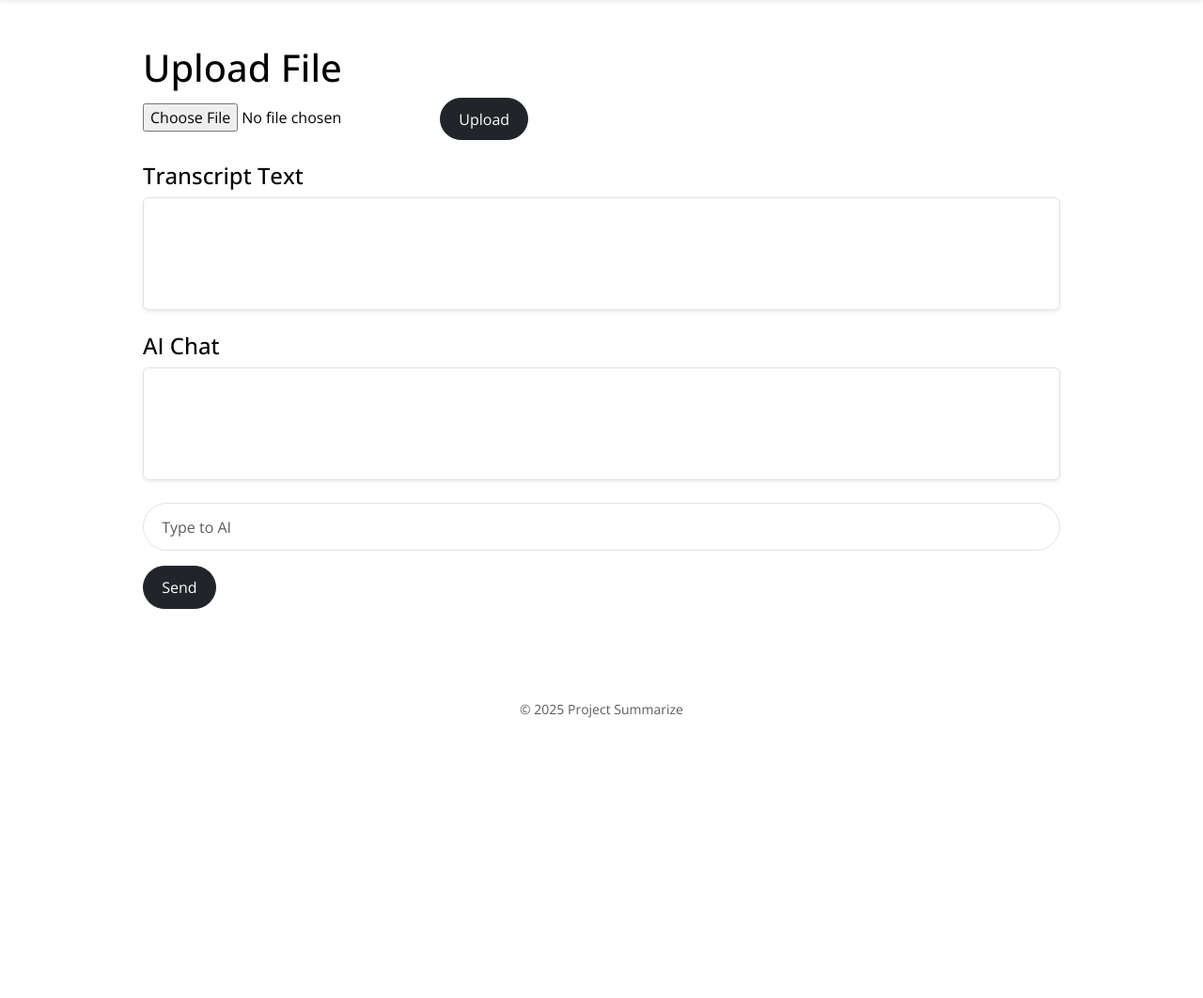
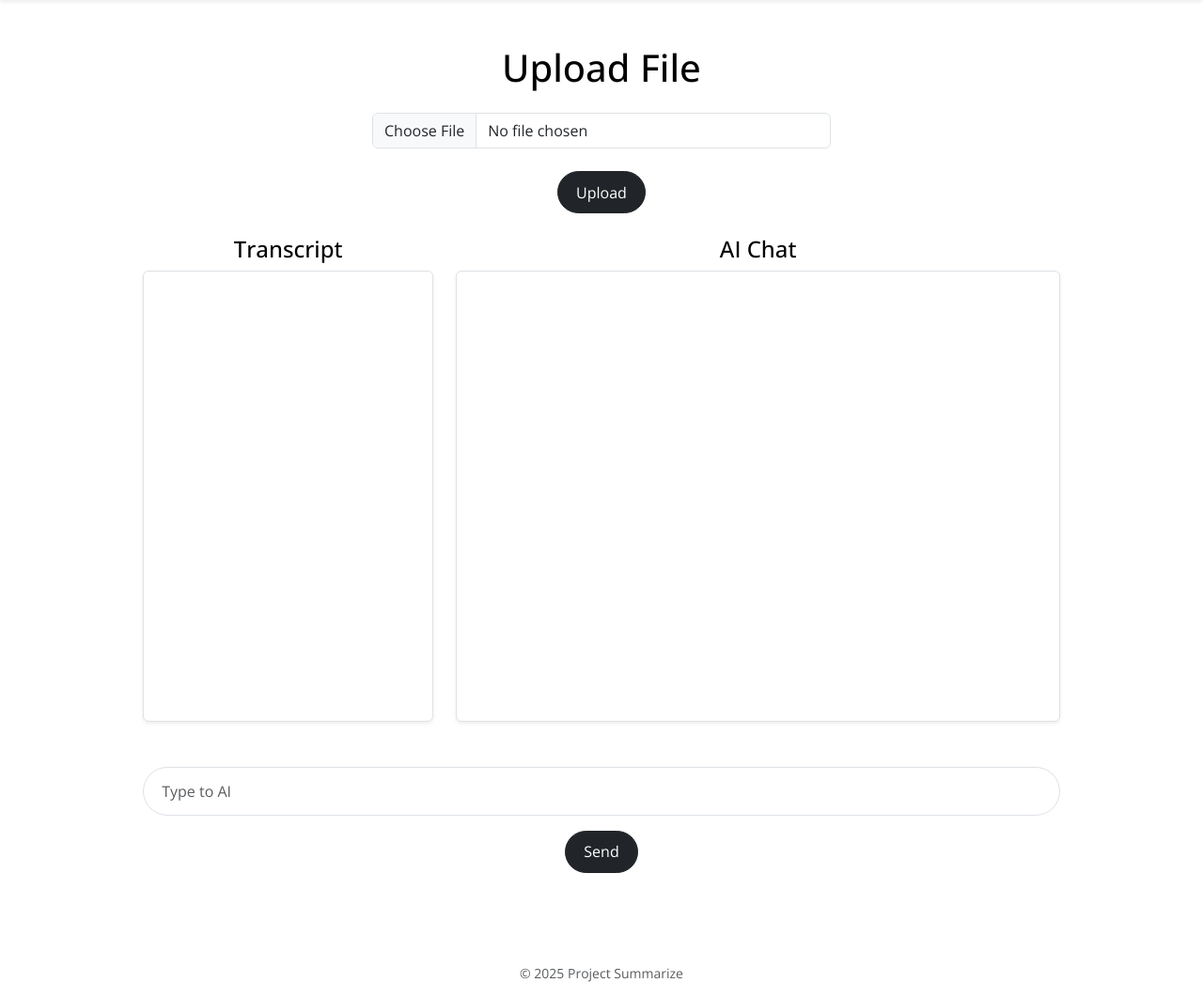
Before and after one commit to Keruli20/project-summarize, a Flask app: page / in a window 1280 px wide. Shown: the part 56-1118 px from the top of the page at 94% size. Before the commit the page ends 820 px from the top, so only its background shows below. Run offline with Flask 3, Linux system fonts and the light colour scheme; some libraries are stand-ins or nearby versions.

Commit message:
Finished up type to AI input field expanding when user types it

```diff
--- a/app.py
+++ b/app.py
@@ -50,6 +50,7 @@ def upload_audio():
     # Internal testing
     print("🔢 Previous id:", previous_id)
 
+    # TODO: Work on instructions prompt
    # Transcript Prompt
     transcript_prompt = """
 You are an expert summarizer for videos, lectures, long-form speech, and audio recordings.
@@ -105,7 +106,7 @@ Rules:
     # Internal testing
     print("🤖 AI Response:", response.output_text)
 
-    session["summary"] = response.output_text
+    session["transcript"] = transcript.text
 
     session["previous_response_id"] = None
 
@@ -136,7 +137,7 @@ The user may ask questions about the uploaded transcript, or may ask unrelated q
 Use the summary below as helpful context when needed, but do NOT summarize anything unless the user explicitly asks.
 
 --- SUMMARY CONTEXT ---
-{session.get('summary', 'No summary available yet.')}
+{session.get('transcript', 'No transcript available yet.')}
 --- END SUMMARY ---
 
 Your behavior:
@@ -160,7 +161,7 @@ Your behavior:
     # Internal testing
     print("🤖 AI Response:", response.output_text)
 
-    session["previous_response_id"] = None
+    session["previous_response_id"] = response.id
 
     # Return information to frontend
     return jsonify({
--- a/static/index.js
+++ b/static/index.js
@@ -185,4 +185,25 @@ document.addEventListener("DOMContentLoaded", () => {
         // Render AI response
         renderChat(false, data.ai_response)
     });
+
+    aiInput.addEventListener("input", () => {
+        aiInput.style.height = "auto";
+
+        const maxHeight = 120;
+        const height = aiInput.scrollHeight;
+
+        if (height < maxHeight) {
+            aiInput.style.height = height + "px";
+            aiInput.style.overflowY = "hidden";
+        } else {
+            aiInput.style.height = maxHeight + "px";
+            aiInput.style.overflowY = "auto";
+        }
+
+        if (height <= 50) {
+            aiInput.style.borderRadius = "9999px";
+        } else {
+            aiInput.style.borderRadius = "24px";
+        }
+    });
 });
--- a/static/styles.css
+++ b/static/styles.css
@@ -19,7 +19,7 @@ main.container {
 .chat-box {
     background: white;
     padding: 1.2rem;
-    min-height: 120px;
+    min-height: 480px;
 }
 
 /* All buttons on the page */
@@ -41,6 +41,9 @@ main.container {
 
 /* AI Input */
 #ai-input {
+    resize: none;
+    overflow-y: auto;
     padding: 0.8rem 1.2rem;
     border-radius: 9999px;
+    max-height: 150px;
 }
--- a/templates/index.html
+++ b/templates/index.html
@@ -5,11 +5,13 @@
 {% block main %}
 
 <!-- Upload File Section -->
-<h1>Upload File</h1>
-<form id="upload-file" class="mb-4" enctype="multipart/form-data">
-    <input id="file-input" type="file" name="file" accept="audio/*, video/*">
-    <button class="btn btn-dark" type="submit">Upload</button>
-</form>
+<div class="text-center w-50 mx-auto">
+    <h1>Upload File</h1>
+    <form id="upload-file" class="mb-4 mt-4" enctype="multipart/form-data">
+        <input id="file-input" class="form-control mb-4" type="file" name="file" accept="audio/*, video/*">
+        <button class="btn btn-dark" type="submit">Upload</button>
+    </form>
+</div>
 
 <!-- Loading Spinner -->
 <div id="spinner" class="text-center" style="display: none;">
@@ -20,19 +22,25 @@
 </div>
 
 <!-- TODO: Add copy svg to the bottom right of the box for easy copy -->
-<!-- Transcript Box Section -->
-<h4>Transcript Text</h4>
-<div id="transcript-box" class="chat-box border rounded mb-4 shadow-sm"></div>
+<div class="row">
+    <!-- Transcript Box -->
+    <div class="col-md-4">
+        <h4 class="text-center">Transcript</h4>
+        <div id="transcript-box" class="chat-box border rounded mb-4 shadow-sm"></div>
+    </div>
 
-<!-- AI Chat Section -->
-<h4>AI Chat</h4>
-<div id="chat-box" class="chat-box border rounded mb-4 shadow-sm"></div>
+    <!-- AI Chatbox -->
+    <div class="col-md-8">
+        <h4 class="text-center">AI Chat</h4>
+        <div id="chat-box" class="chat-box border rounded mb-4 shadow-sm"></div>
+    </div>
+</div>
 
-<!-- TODO: Ensure that type to AI input can resize to fit user input -->
-<!-- Chatbox -->
-<div class="mt-4">
+<!-- User Input -->
+<div class="mt-4 text-center">
     <form id="ai-form">
-        <input id="ai-input" class="form-control" name="name" placeholder="Type to AI" type="text" required>
+        <textarea id="ai-input" class="form-control" autocomplete="off" placeholder="Type to AI" rows="1"
+            required></textarea>
         <button class="btn btn-dark mt-3" type="submit">Send</button>
     </form>
 </div>
```
Also changed, not shown: templates/record.html (+20 -5 lines).
